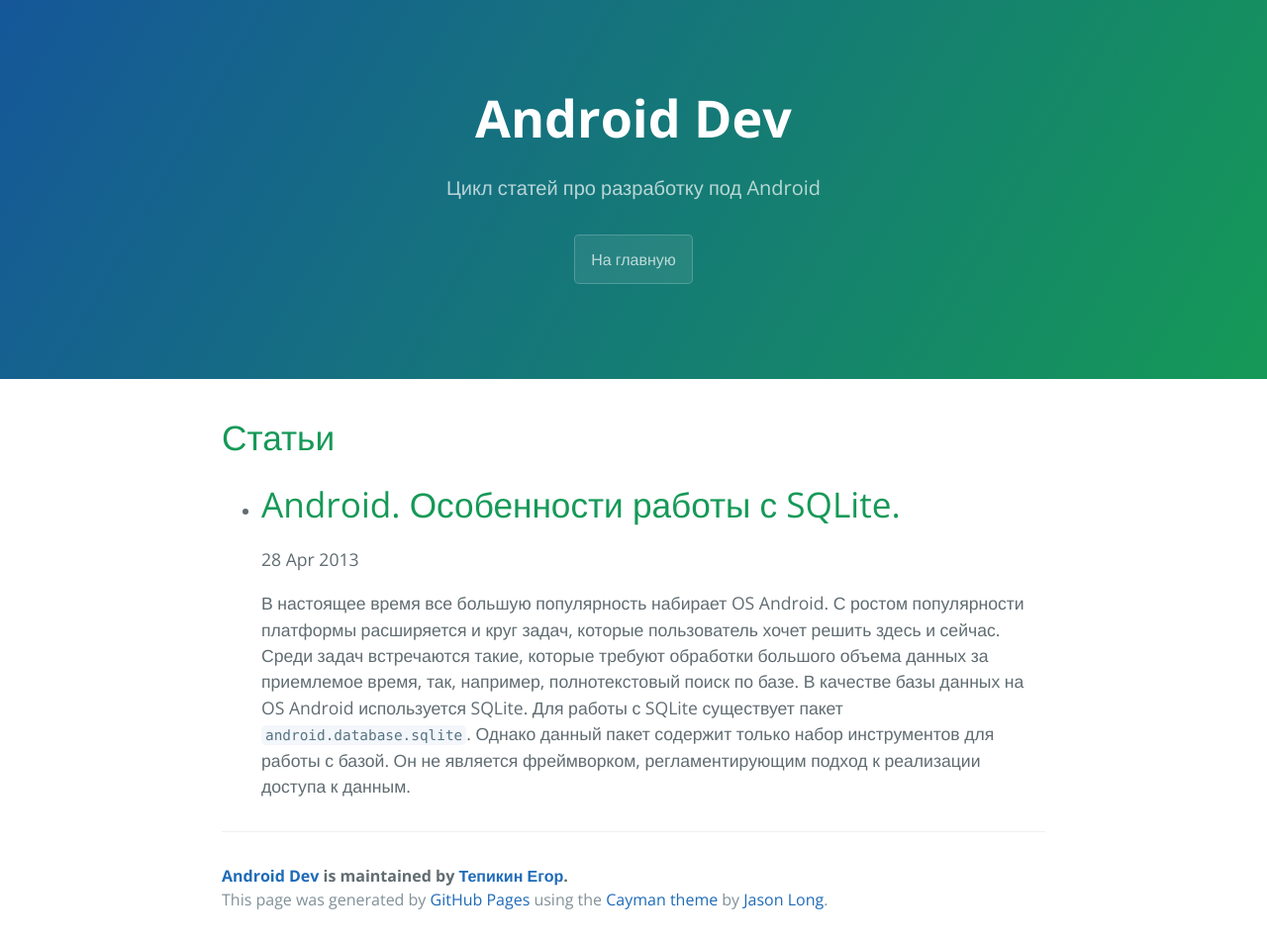
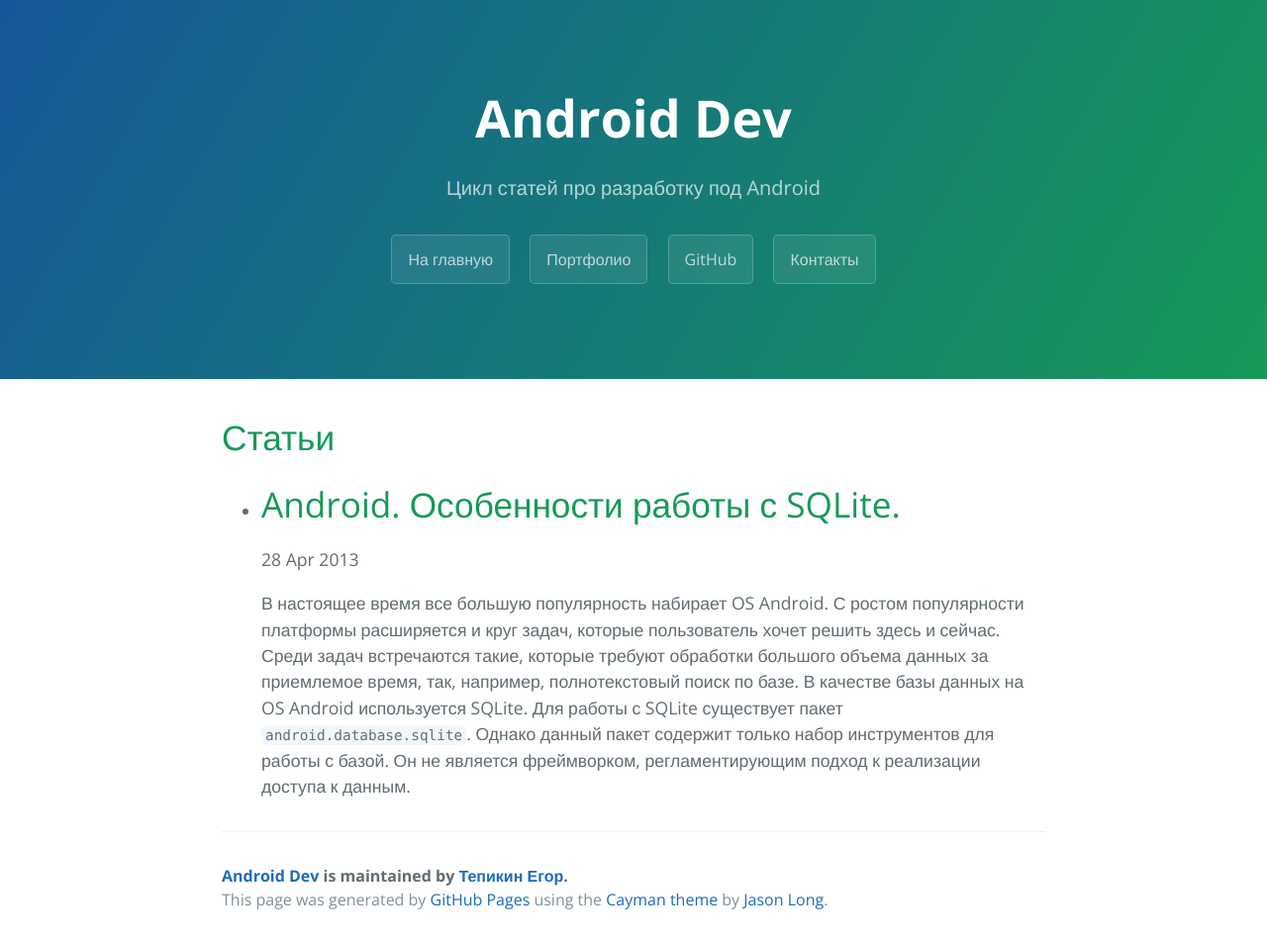
Before and after one commit to tepikin/tepikin.github.io, a Jekyll site: the page built from index.html, in a window 1280 px wide. Shown: the whole page at 99% size. Built offline with Jekyll 4.4.1, drawn with Linux system fonts in a browser that asks for light colours; the list of posts is cut into pages by our own code.

Commit message:
buttons added

```diff
--- a/_includes/page-header.html
+++ b/_includes/page-header.html
@@ -2,6 +2,11 @@
   <h1 class="project-name">{{ site.title }}</h1>
   <h2 class="project-tagline">{{ site.tagline }}</h2>
   <a href="{{ site.baseurl }}" class="btn">На главную</a>
+
+  <a href="{{ site.baseurl }}" class="btn">Портфолио</a>
+  <a href="https://github.com/tepikin?tab=repositories" class="btn">GitHub</a>
+  <a href="{{ site.baseurl }}" class="btn">Контакты</a>
+
   <!--
   <a href="#" class="btn">{{ site.baseurl }}</a>
   <a href="#" class="btn">Download .zip</a>
```
